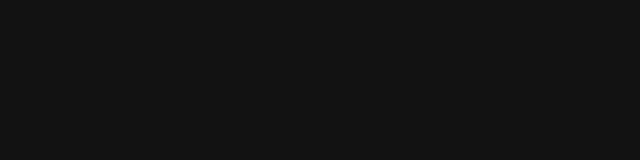
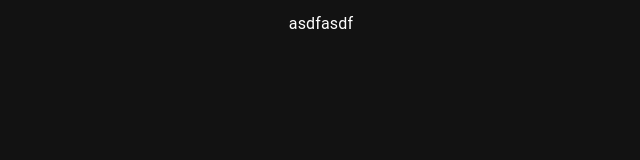
Before and after one commit to mrojas32/appweb, a React (Create React App) app in the folder frontend/: page /reserva in a window 1280 px wide. Before the commit this address had no page. Shown: the top 160 px of the page, without its empty margins (319-959 px from the left). Built offline with nearby package versions, Linux system fonts and the light colour scheme.

Commit message:
update: added reserva page

```diff
--- a/frontend/src/App.js
+++ b/frontend/src/App.js
@@ -1,5 +1,6 @@
 import Login from "./pages/Login";
 import Canchas from "./pages/Canchas";
+import Reserva from "./pages/Reserva";
 import Home from "./pages/Home";
 import { BrowserRouter, Route, Routes } from "react-router-dom";
 
@@ -11,6 +12,7 @@
         <Routes>
             <Route path='' element={<Home/>}/>
             <Route path='/canchas' element={<Canchas/>}/>
+            <Route path='/reserva' element={<Reserva/>}/>
             <Route path='/login' element={<Login/>}/>
         </Routes>
     </BrowserRouter>
--- a/frontend/src/pages/Home.js
+++ b/frontend/src/pages/Home.js
@@ -11,6 +11,9 @@
             <Link to='/canchas'>
                 Canchas
             </Link>
+            <Link to='/reserva'>
+                Reserva
+            </Link>
         </div>
     );
 }
--- /dev/null
+++ b/frontend/src/pages/Reserva.js
@@ -0,0 +1,13 @@
+export default function Reserva(){
+
+    return (
+        <div className='grid grid-cols-2'>
+            <div>
+                asdf
+            </div>
+            <div>
+                asdf
+            </div>
+        </div>
+    );
+}
```
